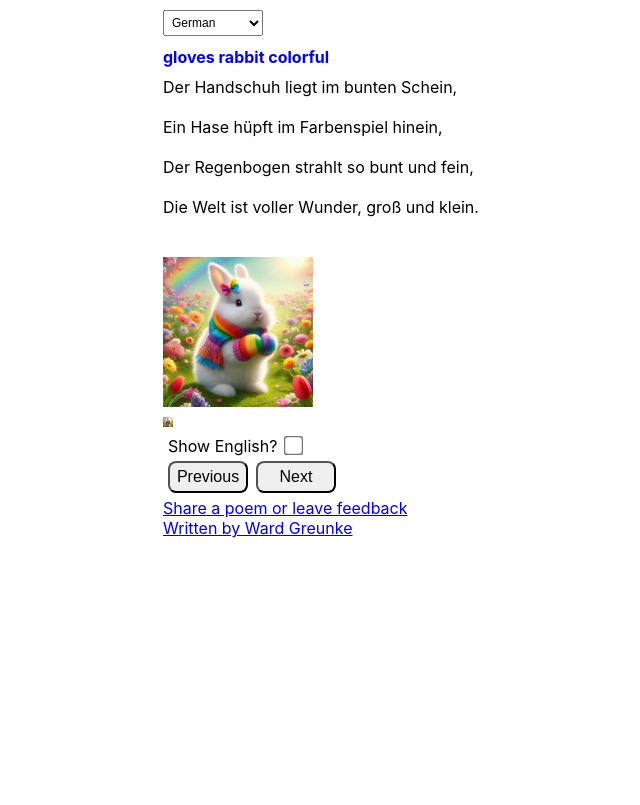
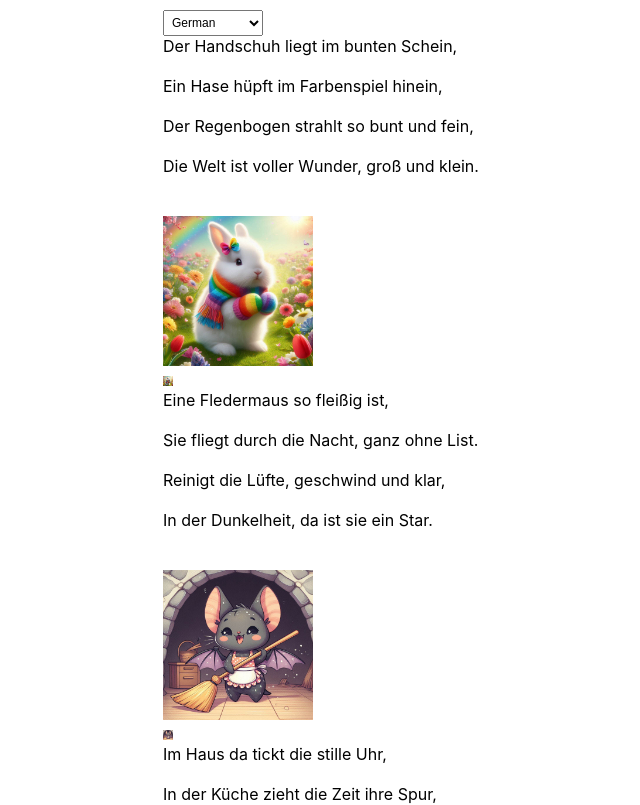
Before and after one commit to wgreunke/poems, a React (Create React App) app: page / in a window 1280 px wide. Shown: the top 805 px of the page, without its empty margins (61-701 px from the left). Built offline with nearby package versions, Linux system fonts and the light colour scheme.

Commit message:
Listing all hte poems in a for loop for doom scrool.  Need to move the show english to the local display component.

```diff
--- a/src/App.js
+++ b/src/App.js
@@ -79,31 +79,32 @@ const LanguageChooser=({setChosenLanguage,setCurrentIndex})=>{
 }
 
 
-const DisplayPoem = ({ poem_data, currentIndex,showBase, chosenLanguage }) => {
+const DisplayPoem = ({ poem_data, currentIndex,showBase }) => {
+  //const poem=poem_data[currentIndex];
   return (
     <div>
-      <h1 style={{color:'blue',fontSize:'16px' }}>{poem_data[currentIndex].key_words}</h1>
+      {/*<h1 style={{color:'blue',fontSize:'16px' }}>{poem_data.key_words}</h1> */}
 
 
-      <p style={{margin:0, padding:0}}>{poem_data[currentIndex].target_line1}</p>
+      <p style={{margin:0, padding:0}}>{poem_data.target_line1}</p>
       <p style={{ color: showBase ? 'grey':'white', margin:0, padding:0}}>
         {showBase ? poem_data[currentIndex].base_line1 :'.'}</p>
 
-      <p style={{margin:0, padding:0}}>{poem_data[currentIndex].target_line2}</p>
+      <p style={{margin:0, padding:0}}>{poem_data.target_line2}</p>
       <p style={{ color: showBase ? 'grey':'white', margin:0, padding:0}}>
         {showBase ? poem_data[currentIndex].base_line2 :'.'}</p>
 
 
-      <p style={{margin:0, padding:0}}>{poem_data[currentIndex].target_line3}</p>
+      <p style={{margin:0, padding:0}}>{poem_data.target_line3}</p>
       <p style={{ color: showBase ? 'grey':'white', margin:0, padding:0}}>
       {showBase ? poem_data[currentIndex].base_line3 :'.'}</p>
-      <p style={{margin:0, padding:0}}>{poem_data[currentIndex].target_line4}</p>
+      <p style={{margin:0, padding:0}}>{poem_data.target_line4}</p>
       <p style={{color: showBase ? 'grey':'white', margin:0, padding:0}}>
-      {showBase ? poem_data[currentIndex].base_line4 :'.'}</p>
+      {showBase ? poem_data.base_line4 :'.'}</p>
       <br style={{height:'3px'}}></br>
-      <img style={{height:150, width:150}}  src={`./images/${poem_data[currentIndex].image_name}`} alt="Poem Illustration" />
+      <img style={{height:150, width:150}}  src={`./images/${poem_data.image_name}`} alt="Poem Illustration" />
       <br></br>
-      <img style={{height:10, width:10}}  src={`./poems/images/${poem_data[currentIndex].image_name}`} alt="" />
+      <img style={{height:10, width:10}}  src={`./poems/images/${poem_data.image_name}`} alt="" />
 
     </div>
   );
@@ -182,7 +183,18 @@ const handleToggle=()=> {setShowBase(!showBase);};
       {data.length > 0 && (
         <div style={{margin:'10px'}}>
           <LanguageChooser setChosenLanguage={setChosenLanguage} setCurrentIndex={setCurrentIndex} />
-          <DisplayPoem poem_data={data} currentIndex={currentIndex} showBase={showBase} chosenLanguage={chosenLanguage} />
+
+
+        {/* Map over the data to display each poem */}
+        <div>
+        {data.map((poem, index) => (
+          <React.Fragment key={index}>
+          <DisplayPoem key={index} poem_data={poem} currentIndex={index} showBase={showBase} />
+          </React.Fragment>
+      ))} </div>
+
+
+          {/*<DisplayPoem poem_data={data} currentIndex={currentIndex} showBase={showBase} chosenLanguage={chosenLanguage} />*/}
           {/* Navigation buttons */}
           <ToggleSwitch handleToggle={handleToggle} showBase={showBase} />
           <NavigationButtons onNext={handleNext} onPrevious={handlePrevious} />
```
Also changed, not shown: 1 other file (tests, documents, lock files or other folders).
